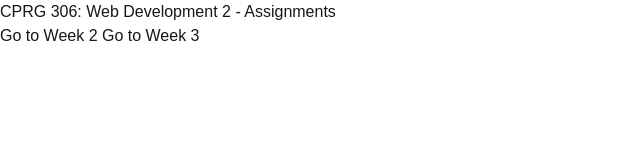
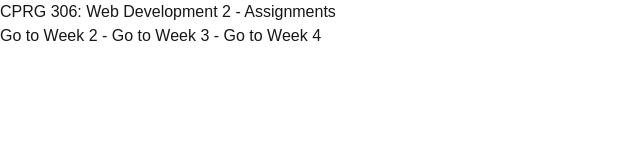
Before and after one commit to Jasleen-Kaur77/cprg306-assignments, a Next.js app: page / in a window 1280 px wide. Shown: the top 160 px of the page, without its empty margins (0-640 px from the left). Built offline with nearby package versions, Linux system fonts and the light colour scheme.

Commit message:
Add link of week-4 to root page.js

```diff
--- a/app/page.js
+++ b/app/page.js
@@ -5,7 +5,8 @@ export default function Page() {
     <main>
       <h1>CPRG 306: Web Development 2 - Assignments</h1>
       <Link href="/week-2">Go to Week 2</Link>
-      <Link href="/week-3"> Go to Week 3</Link>
+      <Link href="/week-3"> - Go to Week 3</Link>
+      <Link href="/week-4"> - Go to Week 4</Link>
     </main>
   );
 }
```
